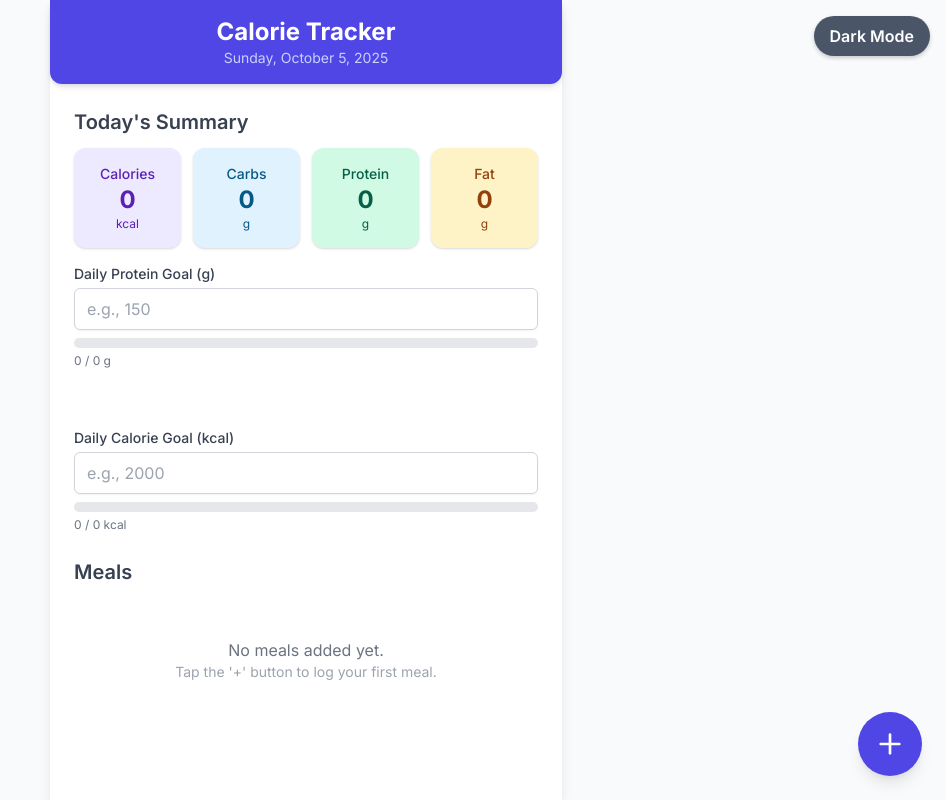
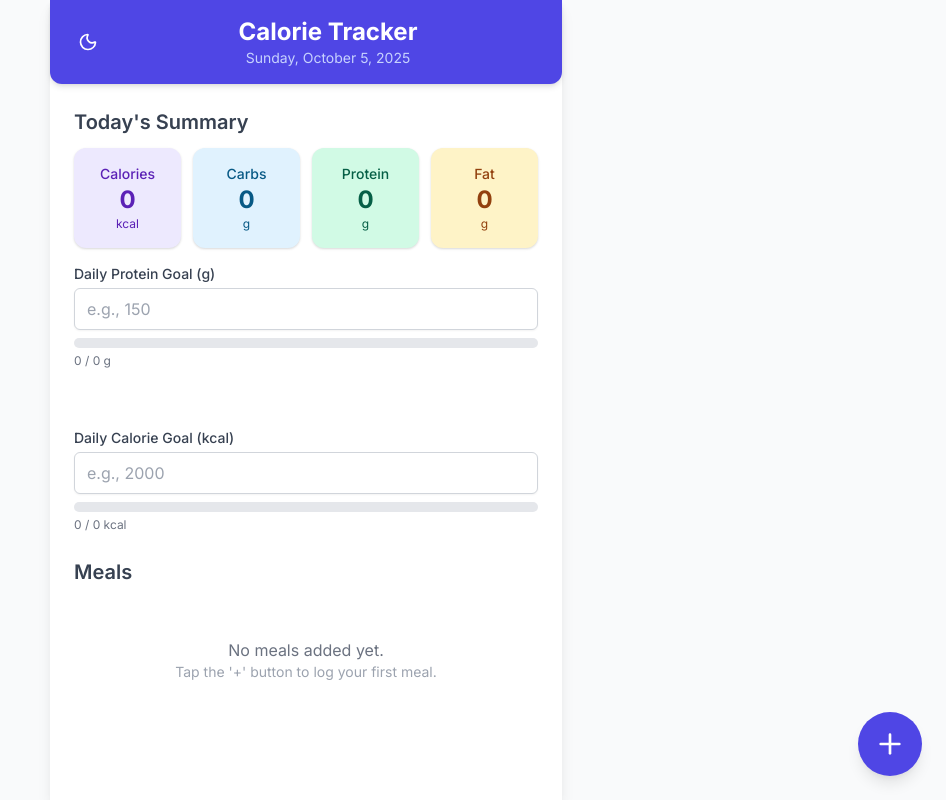
Before and after one commit to Krishnasingh219/calorie-tracker-app, a plain HTML site: page index.html in a window 1280 px wide. Shown: the whole page, without its empty margins (334-1280 px from the left). Drawn offline with nearby package versions, Linux system fonts and the light colour scheme.

Commit message:
darkmode and light mode

```diff
--- a/index.html
+++ b/index.html
@@ -16,15 +16,17 @@
 </head>
 <body class="bg-gray-50 text-gray-800">
 
-    <!-- Dark Mode Toggle Button -->
-    <button id="dark-mode-toggle" aria-label="Toggle Dark Mode">Dark Mode</button>
-
     <!-- Main Container -->
     <div id="app" class="max-w-lg mx-auto min-h-screen bg-white shadow-lg">
         <!-- Header -->
-        <header class="bg-indigo-600 text-white p-4 text-center rounded-b-xl shadow-md relative">
-            <h1 class="text-2xl font-bold">Calorie Tracker</h1>
-            <p id="current-date" class="text-indigo-200 text-sm"></p>
+        <header class="bg-indigo-600 text-white p-4 flex items-center justify-between rounded-b-xl shadow-md relative">
+            <button id="dark-mode-toggle" aria-label="Toggle Dark Mode" class="flex items-center bg-indigo-700 hover:bg-indigo-800 p-2 rounded-full shadow">
+                <i data-lucide="moon" id="dark-mode-icon" class="w-5 h-5"></i>
+            </button>
+            <div class="text-center flex-grow">
+                <h1 class="text-2xl font-bold">Calorie Tracker</h1>
+                <p id="current-date" class="text-indigo-200 text-sm"></p>
+            </div>
         </header>
 
         <!-- Main Content -->
--- a/script.js
+++ b/script.js
@@ -302,25 +302,28 @@ document.addEventListener('DOMContentLoaded', () => {
 
     // Dark Mode Toggle
     const darkModeToggle = getEl('dark-mode-toggle');
+    const darkModeIcon = getEl('dark-mode-icon');
     const body = document.body;
     const savedMode = localStorage.getItem('color-mode');
 
     if (savedMode === 'dark') {
         body.classList.add('dark');
-        darkModeToggle.textContent = 'Light Mode';
+        darkModeIcon.setAttribute('data-lucide', 'sun');
     } else {
-        darkModeToggle.textContent = 'Dark Mode';
+        darkModeIcon.setAttribute('data-lucide', 'moon');
     }
+    lucide.createIcons();
 
     darkModeToggle.addEventListener('click', () => {
         body.classList.toggle('dark');
         if (body.classList.contains('dark')) {
-            darkModeToggle.textContent = 'Light Mode';
+            darkModeIcon.setAttribute('data-lucide', 'sun');
             localStorage.setItem('color-mode', 'dark');
         } else {
-            darkModeToggle.textContent = 'Dark Mode';
+            darkModeIcon.setAttribute('data-lucide', 'moon');
             localStorage.setItem('color-mode', 'light');
         }
+        lucide.createIcons();
     });
 
     const init = () => {
--- a/style.css
+++ b/style.css
@@ -62,26 +62,26 @@ body.dark .progress-bar-bg {
 
 /* Toggle Button */
 #dark-mode-toggle {
-    position: fixed;
-    top: 1rem;
-    right: 1rem;
-    background-color: #4a5568; /* gray-600 */
+    position: static;
+    background-color: transparent;
     color: white;
     border: none;
-    padding: 0.5rem 1rem;
+    padding: 0.25rem 0.75rem;
     border-radius: 9999px;
     cursor: pointer;
-    z-index: 1000;
     font-weight: 600;
-    box-shadow: 0 2px 4px rgba(0,0,0,0.2);
+    box-shadow: none;
     transition: background-color 0.3s;
+    display: flex;
+    align-items: center;
+    gap: 0.5rem;
 }
 #dark-mode-toggle:hover {
-    background-color: #2d3748; /* gray-800 */
+    background-color: rgba(255, 255, 255, 0.1);
 }
 body.dark #dark-mode-toggle {
-    background-color: #e2e8f0; /* gray-200 */
-    color: #1a202c; /* gray-900 */
+    background-color: transparent;
+    color: #cbd5e0; /* Tailwind gray-300 */
 }
 
 /* Component classes to reduce inline Tailwind */
```
